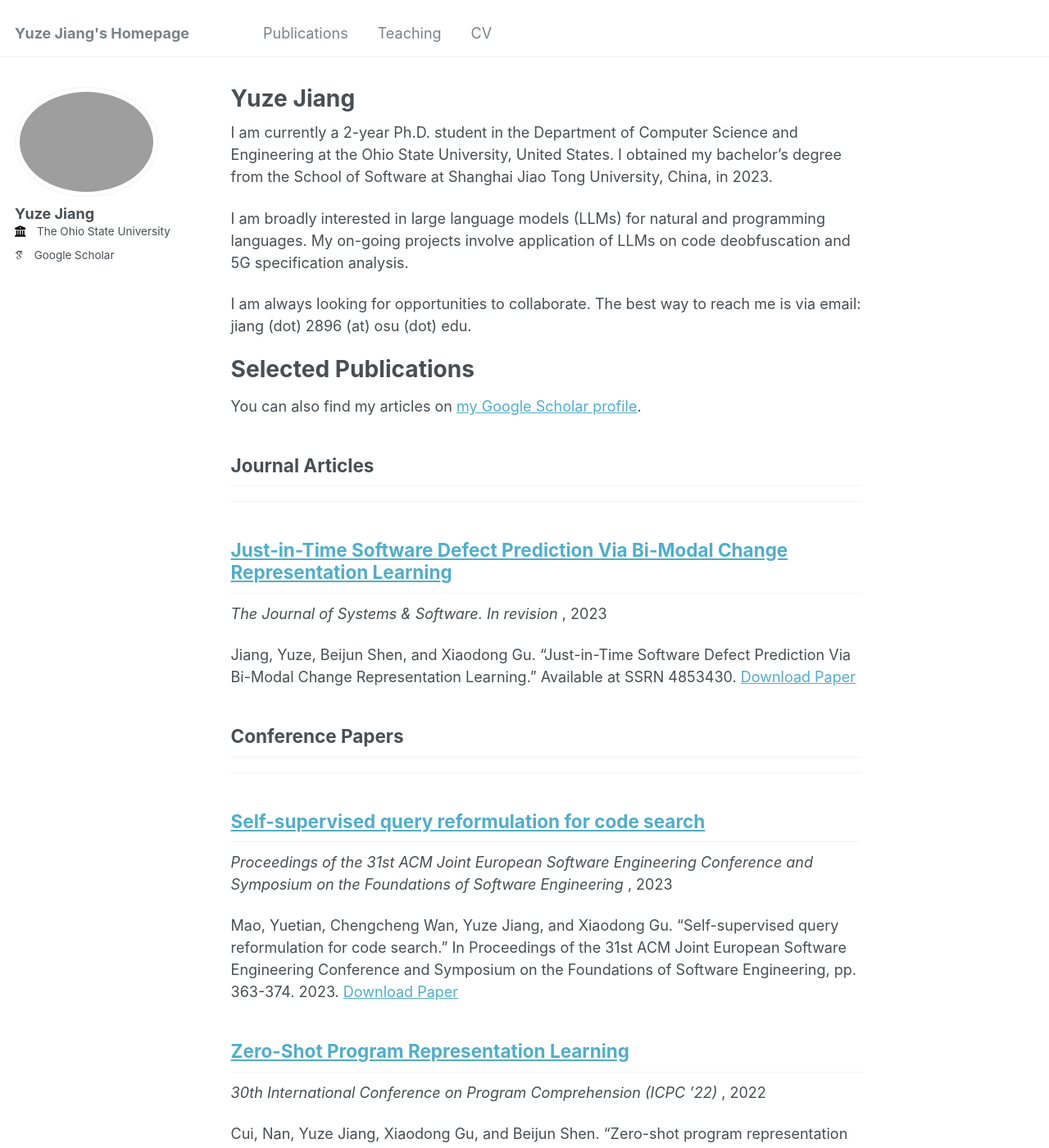
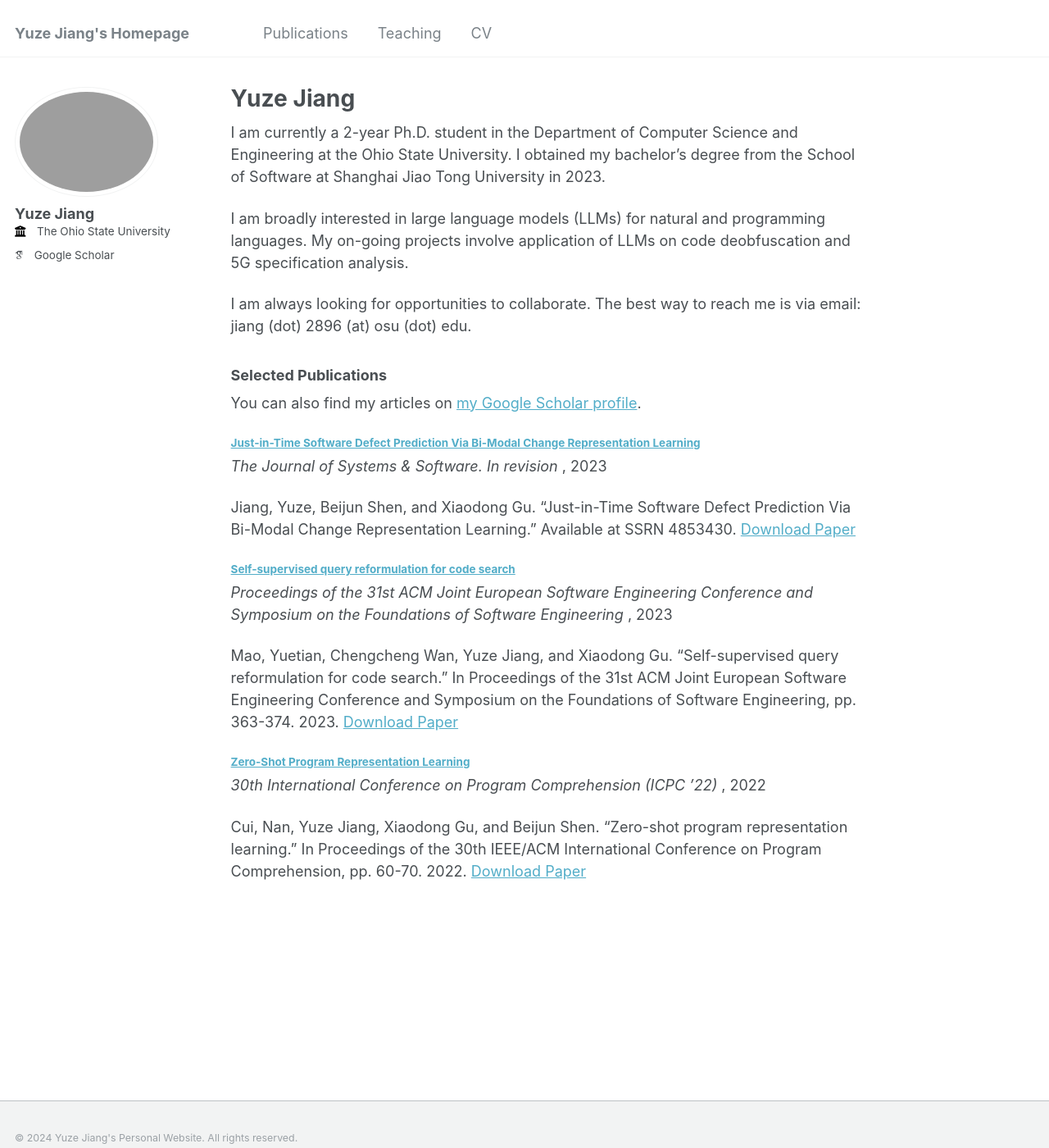
Before and after one commit to jyz-1201/jyz-1201.github.io, a Jekyll site: the page built from _pages/about.md, in a window 1280 px wide and 1400 px high. Shown: the whole window at 82% size. Built offline with Jekyll 4.4.1, drawn with Linux system fonts in a browser that asks for light colours; some web fonts are replaced.

Commit message:
update home page

```diff
--- a/_config.yml
+++ b/_config.yml
@@ -116,7 +116,7 @@ staticman:
       options:
         format           : "iso8601" # "iso8601" (default), "timestamp-seconds", "timestamp-milliseconds"
 atom_feed:
-  hide                   : false     # change to true to hide the RSS feed in the footer
+  hide                   : true     # change to true to hide the RSS feed in the footer
   path                   : # blank (default) uses feed.xml
 
 
--- a/_pages/about.md
+++ b/_pages/about.md
@@ -6,41 +6,33 @@ redirect_from:
   - /about/
   - /about.html
 ---
-I am currently a 2-year Ph.D. student in the Department of Computer Science and Engineering at the Ohio State University, United States. I obtained my bachelor's degree from the School of Software at Shanghai Jiao Tong University, China, in 2023.
+I am currently a 2-year Ph.D. student in the Department of Computer Science and Engineering at the Ohio State University. I obtained my bachelor's degree from the School of Software at Shanghai Jiao Tong University in 2023.
 
 I am broadly interested in large language models (LLMs) for natural and programming languages. My on-going projects involve application of LLMs on code deobfuscation and 5G specification analysis.
 
 I am always looking for opportunities to collaborate. The best way to reach me is via email: jiang (dot) 2896 (at) osu (dot) edu.
 
-# Selected Publications
+### Selected Publications
 
 You can also find my articles on [my Google Scholar profile](https://scholar.google.com/citations?user=AsvTdRIAAAAJ&hl=en).
 
-## Journal Articles
+##### [Just-in-Time Software Defect Prediction Via Bi-Modal Change Representation Learning](https://jyz-1201.github.io/publication/paper3)
 
----
-
-## [Just-in-Time Software Defect Prediction Via Bi-Modal Change Representation Learning](https://jyz-1201.github.io/publication/paper3)
-
- *The Journal of Systems & Software. In revision* , 2023
+*The Journal of Systems & Software. In revision* , 2023
 
 Jiang, Yuze, Beijun Shen, and Xiaodong Gu. "Just-in-Time Software Defect Prediction Via Bi-Modal Change Representation Learning." Available at SSRN 4853430.
 [Download Paper](https://papers.ssrn.com/sol3/papers.cfm?abstract_id=4853430)
 
-## Conference Papers
+##### [Self-supervised query reformulation for code search](https://jyz-1201.github.io/publication/paper2)
 
----
-
-## [Self-supervised query reformulation for code search](https://jyz-1201.github.io/publication/paper2)
-
- *Proceedings of the 31st ACM Joint European Software Engineering Conference and Symposium on the Foundations of Software Engineering* , 2023
+*Proceedings of the 31st ACM Joint European Software Engineering Conference and Symposium on the Foundations of Software Engineering* , 2023
 
 Mao, Yuetian, Chengcheng Wan, Yuze Jiang, and Xiaodong Gu. "Self-supervised query reformulation for code search." In Proceedings of the 31st ACM Joint European Software Engineering Conference and Symposium on the Foundations of Software Engineering, pp. 363-374. 2023.
 [Download Paper](https://arxiv.org/pdf/2307.00267)
 
-## [Zero-Shot Program Representation Learning](https://jyz-1201.github.io/publication/paper1)
+##### [Zero-Shot Program Representation Learning](https://jyz-1201.github.io/publication/paper1)
 
- *30th International Conference on Program Comprehension (ICPC ’22)* , 2022
+*30th International Conference on Program Comprehension (ICPC ’22)* , 2022
 
 Cui, Nan, Yuze Jiang, Xiaodong Gu, and Beijun Shen. "Zero-shot program representation learning." In Proceedings of the 30th IEEE/ACM International Conference on Program Comprehension, pp. 60-70. 2022.
 [Download Paper](https://arxiv.org/pdf/2204.08360)
```
